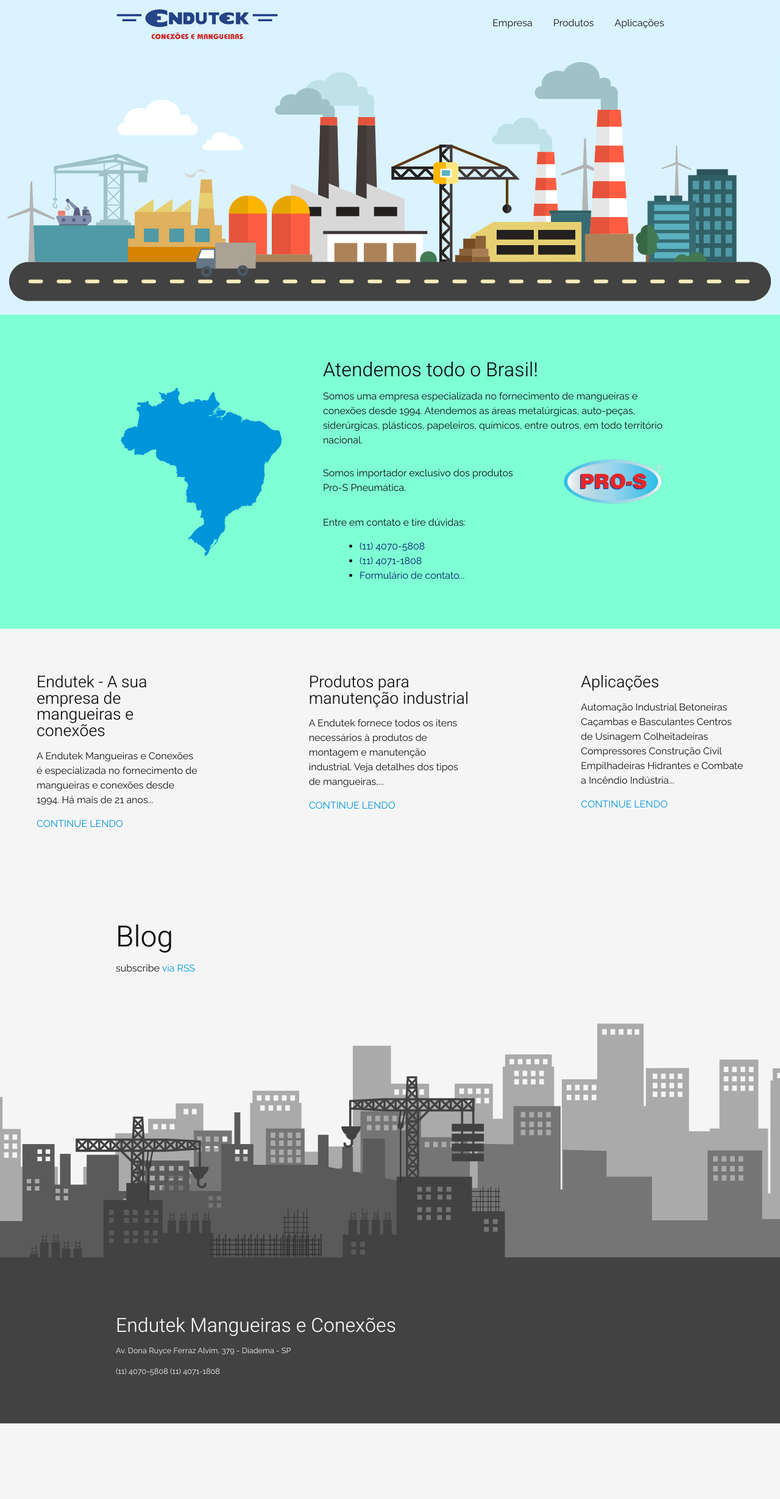
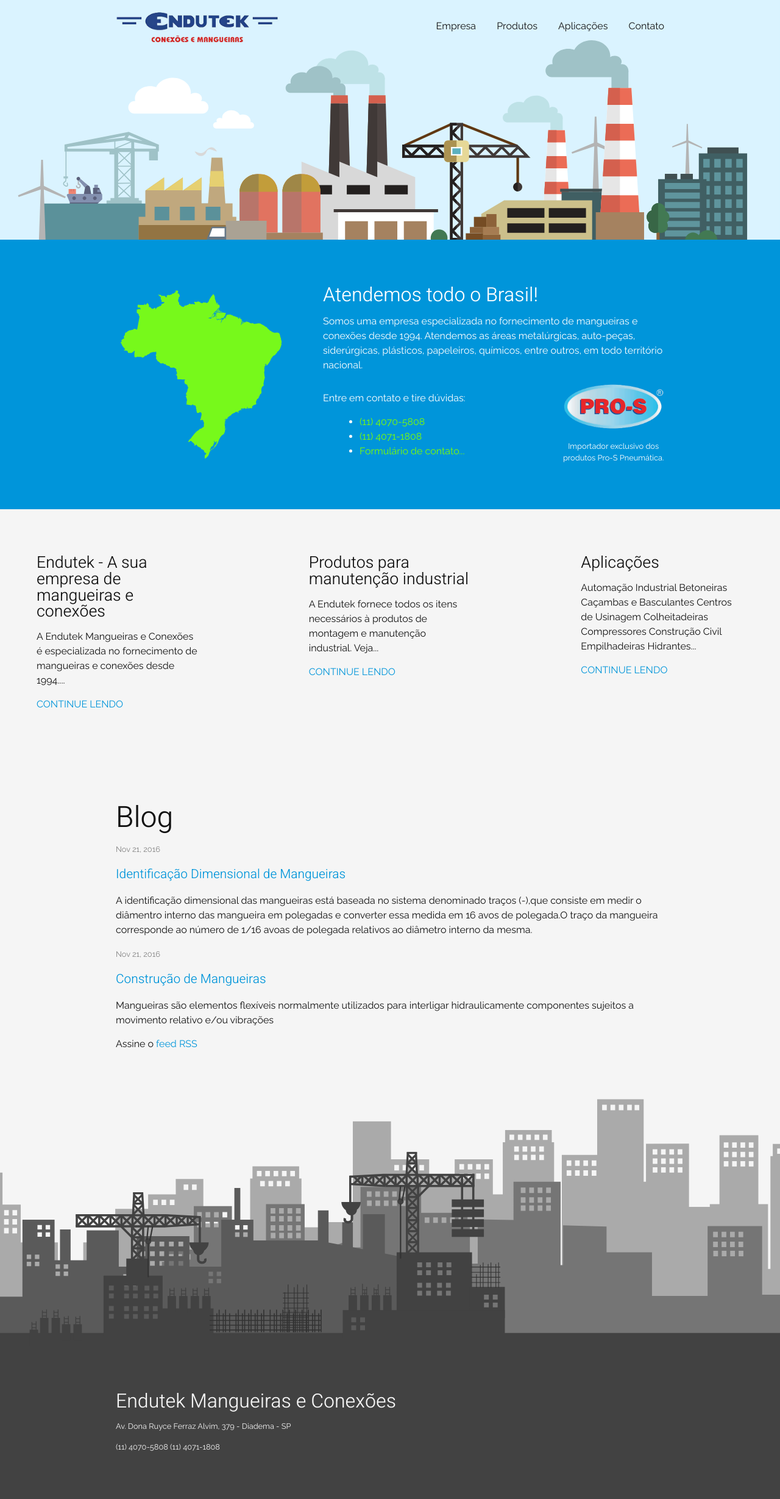
Before and after one commit to Endutek/endutek.github.io, a Jekyll site: the page built from index.html, in a window 1280 px wide. Shown: the whole page at 61% size. Built offline with Jekyll 4.4.1, drawn with Linux system fonts in a browser that asks for light colours; before the commit the page ends 2334 px from its top, so only the background shows below that.

Commit message:
Ajuste nas imagens e espaçamento

```diff
--- a/_config.yml
+++ b/_config.yml
@@ -1,8 +1,9 @@
 title: Endutek Mangueiras e Conexões
 description: >
-  Write an awesome description for your new site here. You can edit this
-  line in _config.yml. It will appear in your document head meta (for
-  Google search results) and in your feed.xml site description.
+  Somos uma empresa especializada no fornecimento de mangueiras e
+  conexões desde 1994. Atendemos as áreas metalúrgicas, auto-peças,
+  siderúrgicas, plásticos, papeleiros, químicos, entre outros, em
+  todo território nacional.
 baseurl: "" # e.g. /blog
 url: "http://endutek.com.br"
 
@@ -39,3 +40,7 @@
       type: aplicacoes
     values:
       layout: aplicacao
+  - scope:
+      type: posts
+    values:
+      layout: post
--- a/_includes/header.html
+++ b/_includes/header.html
@@ -19,6 +19,7 @@
           <a class="page-link" href="{{ my_page.url | prepend: site.baseurl }}">{{ my_page.menu-title }}</a>
           {% endif %}
         {% endfor %}
+        <a class="page-link" href="#contato">Contato</a>
       </div>
     </nav>
 
--- /dev/null
+++ b/_posts/2016-11-21-construcao-de-mangueiras.md
@@ -0,0 +1,18 @@
+---
+title: Construção de Mangueiras
+categories: informacoes-tecnicas
+---
+
+Mangueiras são elementos flexíveis normalmente utilizados para interligar hidraulicamente componentes sujeitos a movimento relativo e/ou vibrações
+
+As mangueiras usadas na condução de fluídos sob pressão são constituídas de três elementos básicos, sendo que cada um deles tem fubções definidas.
+
+- tubo interno
+- reforço
+- cobertura
+
+Tubo interno tem a função principal de propiciar a condução do fluído e deve possuir características de modo a ser compatível com o mesmo.Normalmente é fabricado com borrachas sintéticas de alta resistência.
+
+Reforço tem a função de dar a necessária resistência aos esforços internos de pressão. Esforços externos ou a combinação de ambos. Pode ser constituído de uma ou mais camadas de fios têxteis ou fios metálicos, dependendo das faixas de pressão a que a mangueira irá ser submetida.
+
+Cobertura é normalmente fabricada com borrachas sintéticas de alta resistência, e tem como principal função a proteção do reforço e do tubo interno contra danos causados por ação química,abrasão e/ou intepéries.
--- /dev/null
+++ b/_posts/2016-11-21-identificacao-dimensional-de-mangueiras.md
@@ -0,0 +1,11 @@
+---
+title: Identificação Dimensional de Mangueiras
+categories: informacoes-tecnicas
+---
+
+A identificação dimensional das mangueiras está baseada no sistema denominado traços (-),que consiste em medir o diâmentro interno das mangueira em polegadas e converter essa medida em 16 avos de polegada.O traço da mangueira corresponde ao número de 1/16 avoas de polegada relativos ao diâmetro interno da mesma.
+
+## Por exemplo:
+Diâmetro interno 3/8 polegada-6/16polegada=6x1/16 ou seja; magueira traço 6, ou mangueira-6.
+
+As mangueiras de teflon (nossa referência MTF) e as mangueiras de média pressão (nossas refências Mmp, Mp e DMP)são exceções ao sistema de identificação apresentado acima.Nesses casos a identificação dimensional é efetuada baseada no diâmetro nominal dos tubos que elas substituem.
--- a/_sass/_base.sass
+++ b/_sass/_base.sass
@@ -104,3 +104,9 @@
         color: inherit
         path, rect, polygon
             fill: currentcolor
+
++module(text)
+    +variant(center)
+        text-align: center
+    +variant(small)
+        font-size: $small-font-size
--- a/_sass/_layout.sass
+++ b/_sass/_layout.sass
@@ -5,8 +5,8 @@
 .site-header
     min-height: 56px
     width: 100%
-    padding-top: 10px
-    padding-bottom: 35%
+    padding-top: 15px
+    padding-bottom: 25%
     position: relative
     background:
         image: url('/img/paisagem-urbana.svg')
@@ -81,9 +81,10 @@
     padding: $spacing-unit 0
 
     &.hero
-        background-color: #7fffd4
+        background-color: $brand-color
+        color: #fff
         a
-            color: #026
+            color: #7fff00
 
 .post-list
     margin-left: 0
--- a/index.html
+++ b/index.html
@@ -7,20 +7,22 @@
     <div data-cell="1of3"><img src="/img/mapa-do-Brasil.svg" alt="Mapa do Brasil"></div>
     <div data-cell="2of3">
       <h2>Atendemos todo o Brasil!</h2>
-      <p>Somos uma empresa especializada no fornecimento de mangueiras e conexões desde 1994. Atendemos as áreas metalúrgicas, auto-peças, siderúrgicas, plásticos, papeleiros, químicos, entre outros, em todo território nacional.</p>
+      <p>{{ site.description }}</p>
       <div data-grid="spacing">
         <div data-cell="2of3">
-          <p>Somos importador exclusivo dos produtos Pro-S Pneumática.</p>
+          <p>Entre em contato e tire dúvidas:</p>
+          <ul>
+            {% for tel in site.data.empresa.telefones %}
+              <li><a href="tel:{{ tel.numero }}">{{ tel.title }}</a></li>
+            {% endfor %}
+            <li><a href="#contato">Formulário de contato...</a></li>
+          </ul>
         </div>
-        <div data-cell="1of3"><img src="/img/pro-s.png" alt="Pro-S Pneumática"></div>
+        <div data-cell="1of3">
+          <img src="/img/pro-s.png" alt="Pro-S Pneumática">
+          <p data-text="center small">Importador exclusivo dos produtos Pro-S Pneumática.</p>
+        </div>
       </div>
-      <p>Entre em contato e tire dúvidas:</p>
-      <ul>
-        {% for tel in site.data.empresa.telefones %}
-          <li><a href="tel:{{ tel.numero }}">{{ tel.title }}</a></li>
-        {% endfor %}
-        <li><a href="#contato">Formulário de contato...</a></li>
-      </ul>
     </div>
   </div>
 </section>
@@ -34,7 +36,7 @@
     {% if p.permalink == link %}
       <div class="wrapper" data-cell="1of3">
         <h3>{{ p.title }}</h3>
-        <p>{{ p.content | strip_html | truncatewords: 20 }}</p>
+        <p>{{ p.content | strip_html | truncatewords: 15 }}</p>
         <p><a href="{{ p.url | prepend: site.baseurl }}">CONTINUE LENDO</a></p>
       </div>
     {% endif %}
@@ -59,7 +61,7 @@
       {% endfor %}
     </ul>
 
-    <p class="rss-subscribe">subscribe <a href="{{ "/feed.xml" | prepend: site.baseurl }}">via RSS</a></p>
+    <p class="rss-subscribe">Assine o <a href="{{ "/feed.xml" | prepend: site.baseurl }}">feed RSS</a></p>
 
   </div>
 
```
Also changed, not shown: img/mapa-do-Brasil.svg, img/paisagem-urbana.svg.
